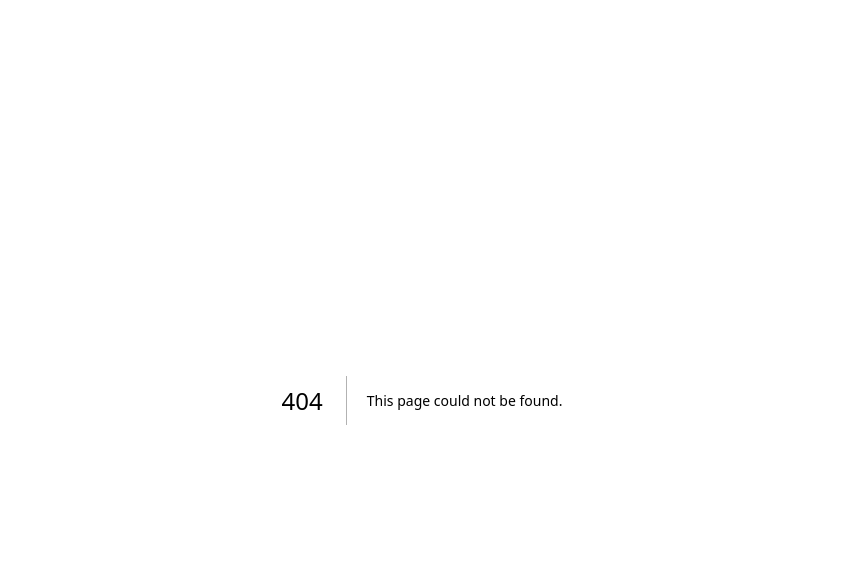
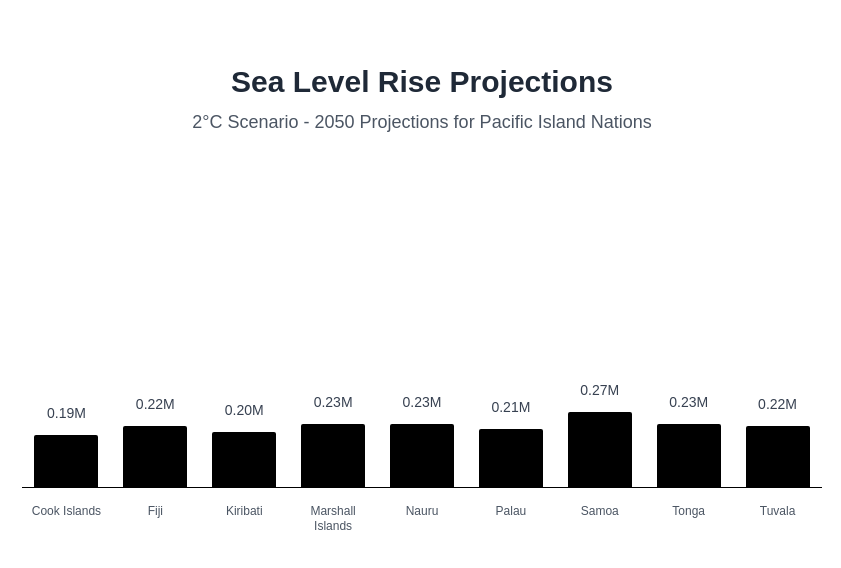
Before and after one commit to intendedsideeffects/Chauka-mobile, a Next.js app: page /sea-level-rise in a window 1280 px wide. Before the commit this address had no page. Shown: the top 568 px of the page, without its empty margins (218-1059 px from the left). Built offline with nearby package versions, Linux system fonts and the light colour scheme.

Commit message:
Add sea level rise visualization component

```diff
--- /dev/null
+++ b/src/app/components/SeaLevelRiseChart.jsx
@@ -0,0 +1,104 @@
+'use client';
+
+import React, { useState, useEffect } from 'react';
+
+const SeaLevelRiseChart = () => {
+  const [data, setData] = useState([]);
+  const [loading, setLoading] = useState(true);
+
+  useEffect(() => {
+    const fetchData = async () => {
+      try {
+        const response = await fetch('/Coastal_Elevation_Exposure__Comma_Format_.csv');
+        const csvText = await response.text();
+
+        // Parse CSV with semicolon separator
+        const lines = csvText.trim().split('\n');
+        const headers = lines[0].split(';');
+
+        const parsedData = lines.slice(1).map(line => {
+          const values = line.split(';');
+          return {
+            country: values[0],
+            threshold: parseFloat(values[1].replace(',', '.')),
+            seaLevelRise2050: parseFloat(values[2].replace(',', '.'))
+          };
+        }).filter(item => !isNaN(item.seaLevelRise2050));
+
+        setData(parsedData);
+        setLoading(false);
+      } catch (error) {
+        console.error('Error loading data:', error);
+        setLoading(false);
+      }
+    };
+
+    fetchData();
+  }, []);
+
+  if (loading) {
+    return (
+      <div className="flex items-center justify-center h-64">
+        <div className="text-lg">Loading sea level rise data...</div>
+      </div>
+    );
+  }
+
+  const maxValue = Math.max(...data.map(d => d.seaLevelRise2050));
+
+  return (
+    <div className="max-w-4xl mx-auto p-8 bg-white">
+      <div className="text-center mb-8">
+        <h2 className="text-3xl font-bold text-gray-800 mb-2">
+          Sea Level Rise Projections
+        </h2>
+        <p className="text-lg text-gray-600">
+          2°C Scenario - 2050 Projections for Pacific Island Nations
+        </p>
+      </div>
+
+      <div className="px-4">
+        {/* Chart area with bars */}
+        <div className="flex items-end justify-between h-80 relative">
+          {/* Zero line positioned directly under bars */}
+          <div className="absolute bottom-0 left-0 right-0 border-t border-black"></div>
+
+          {data.map((item, index) => (
+            <div key={index} className="flex flex-col items-center flex-1 mx-1">
+              {/* Bar */}
+              <div className="relative w-full max-w-16">
+                <div
+                  className="bg-black rounded-t-sm transition-all duration-1000 ease-out hover:bg-gray-800"
+                  style={{
+                    height: `${(item.seaLevelRise2050 / 1.0) * 280}px`,
+                    minHeight: '20px'
+                  }}
+                />
+
+                {/* Value label */}
+                <div className="absolute -top-8 left-1/2 transform -translate-x-1/2 text-sm text-gray-700">
+                  {item.seaLevelRise2050.toFixed(2)}M
+                </div>
+              </div>
+            </div>
+          ))}
+        </div>
+
+        {/* Country labels below the chart */}
+        <div className="flex justify-between mt-4">
+          {data.map((item, index) => (
+            <div key={index} className="flex-1 mx-1">
+              <div className="text-xs font-medium text-gray-600 text-center leading-tight h-8 flex items-start justify-center">
+                {item.country}
+              </div>
+            </div>
+          ))}
+        </div>
+      </div>
+
+
+    </div>
+  );
+};
+
+export default SeaLevelRiseChart;
--- /dev/null
+++ b/src/app/sea-level-rise/page.jsx
@@ -0,0 +1,11 @@
+import SeaLevelRiseChart from '../components/SeaLevelRiseChart';
+
+export default function SeaLevelRisePage() {
+  return (
+    <div className="min-h-screen bg-gray-100 py-8">
+      <div className="container mx-auto">
+        <SeaLevelRiseChart />
+      </div>
+    </div>
+  );
+}
```
Also changed, not shown: public/Coastal_Elevation_Exposure__Comma_Format_.csv (added).
